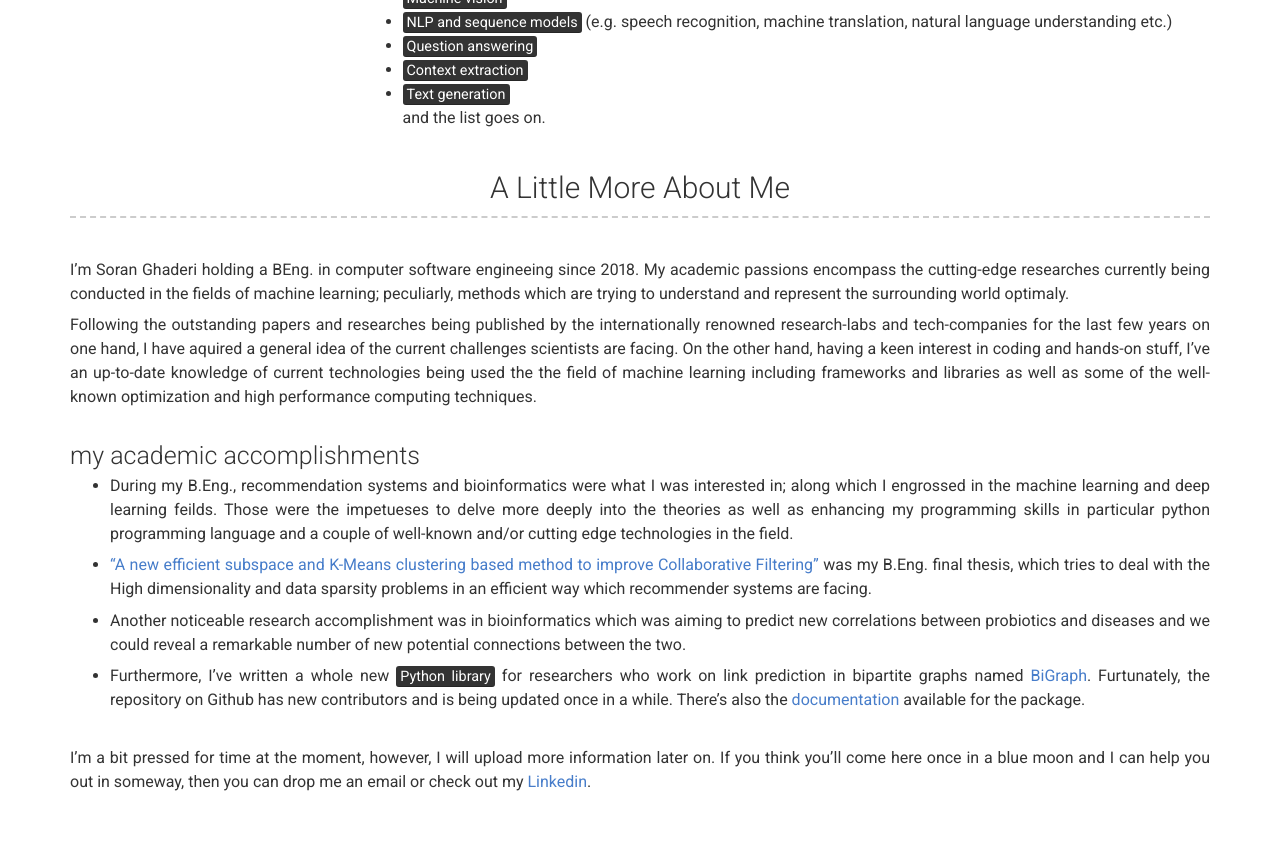
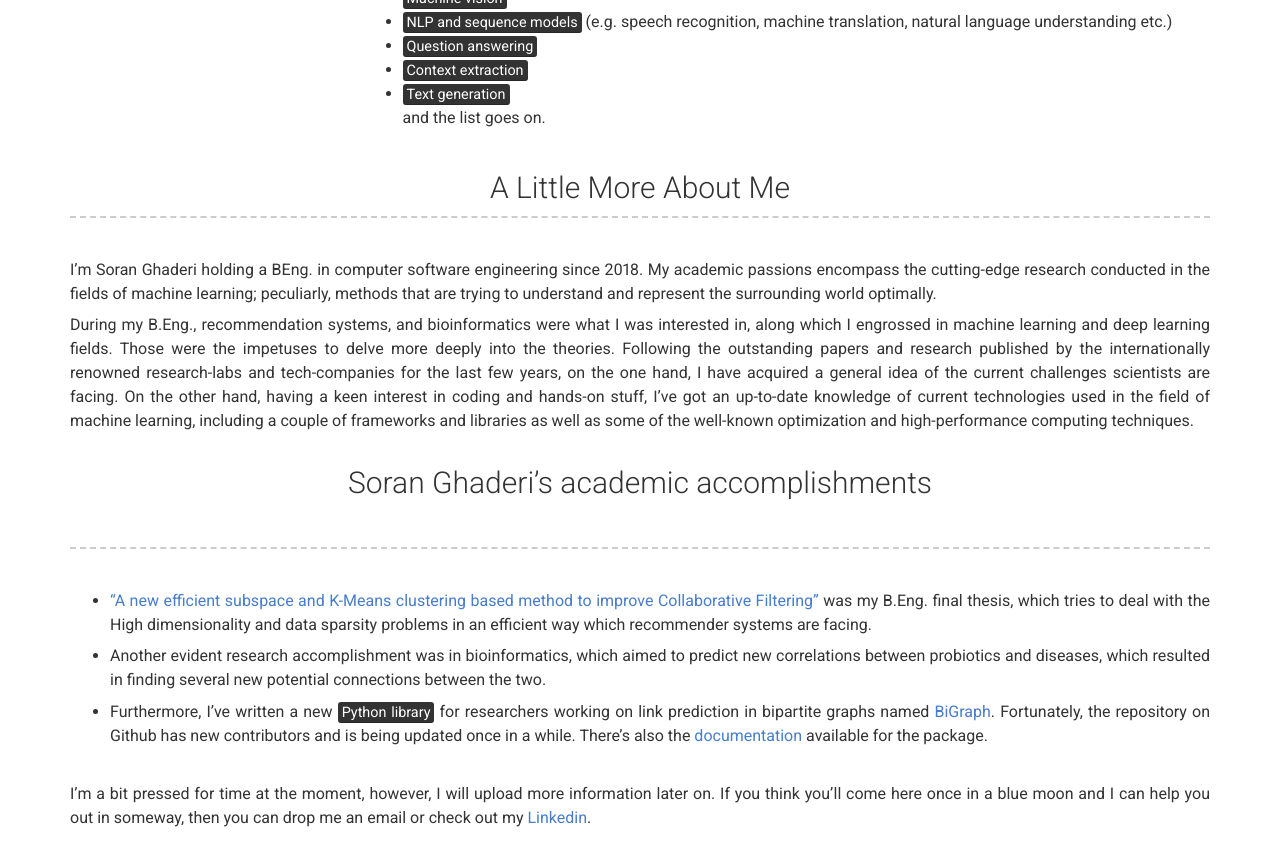
Before and after one commit to soran-ghaderi/soran-ghaderi.github.io, a Jekyll site: the page built from index.md, in a window 1280 px wide and 900 px high, scrolled down 727 px. Shown: the top 866 px of the window. Built offline with Jekyll 4.4.1, drawn with Linux system fonts in a browser that asks for light colours; nearby versions of some CDN libraries.

Commit message:
1. Added more details to the more about section 5

```diff
--- a/_config.yml
+++ b/_config.yml
@@ -102,35 +102,33 @@
 # More Section
 # more_title: A Little More About Me #(Use this to override about more section title)
 more_content: | # this will include new lines to allow paragraphs
-  I'm Soran Ghaderi holding a BEng. in computer software engineeing since 2018. My academic passions encompass the
-  cutting-edge researches currently being conducted in the fields of machine learning; peculiarly, methods which are
-  trying to understand and represent the surrounding world optimaly.<br>
+  I'm Soran Ghaderi holding a BEng. in computer software engineering since 2018. My academic passions encompass the
+  cutting-edge research conducted in the fields of machine learning; peculiarly, methods that are
+  trying to understand and represent the surrounding world optimally.<br>
 
-  Following the outstanding papers and researches being published by the internationally renowned research-labs and
-  tech-companies for the last few years on one hand, I have aquired a general idea of the current challenges scientists
-  are facing. On the other hand, having a keen interest in coding and hands-on stuff, I've an up-to-date knowledge of
-  current technologies being used the the field of machine learning including frameworks and libraries as well as some
-  of the well-known optimization and high performance computing techniques.<br>
+  During my B.Eng., recommendation systems, and bioinformatics were what I was interested in, along which I engrossed in
+  machine learning and deep learning fields. Those were the impetuses to delve more deeply into the theories.
+  Following the outstanding papers and research published by the internationally renowned research-labs and
+  tech-companies for the last few years, on the one hand, I have acquired a general idea of the current challenges scientists
+  are facing. On the other hand, having a keen interest in coding and hands-on stuff, I've got an up-to-date knowledge of
+  current technologies used in the field of machine learning, including a couple of frameworks and libraries as
+  well as some of the well-known optimization and high-performance computing techniques.<br>
   <br>
 
-  #### my academic accomplishments<br>
+  ### Soran Ghaderi's academic accomplishments<br><br>
 
-   - During my B.Eng., recommendation systems and bioinformatics were what I was interested in; along which I engrossed in
-  the machine learning and deep learning feilds. Those were the impetueses to delve more deeply into the theories as
-  well as enhancing my programming skills in particular python programming language and a couple of well-known and/or
-  cutting edge technologies in the field. <br>
 
    - <a href="https://github.com/soran-ghaderi/NUSCCF">"A new efficient subspace and K-Means clustering based method to
   improve Collaborative Filtering"</a> was my B.Eng. final thesis, which tries to deal with the High dimensionality and
   data sparsity problems in an efficient way which recommender systems are facing. <br>
 
-   - Another noticeable research accomplishment was in bioinformatics which was aiming to predict new correlations between
-  probiotics and diseases and we could reveal a remarkable number of new potential connections between the two. <br>
+   - Another evident research accomplishment was in bioinformatics, which aimed to predict new correlations between
+  probiotics and diseases, which resulted in finding several new potential connections between the two.<br>
 
-   - Furthermore, I've written a whole new <mark>Python library</mark> for researchers who work on link prediction in
-  bipartite graphs named <a href="https://github.com/bi-graph/bigraph">BiGraph</a>. Furtunately, the repository on
+   - Furthermore, I've written a new <mark>Python library</mark> for researchers working on link prediction in
+  bipartite graphs named <a href="https://github.com/bi-graph/bigraph">BiGraph</a>. Fortunately, the repository on
   Github has new contributors and is being updated once in a while. There's also the
-  <a href="https://bigraph.readthedocs.io/en/latest/index.html">documentation</a> available for the package.
+  <a href="https://bigraph.readthedocs.io/en/latest/intro.html">documentation</a> available for the package.
   <br> <br>
 
 
```
